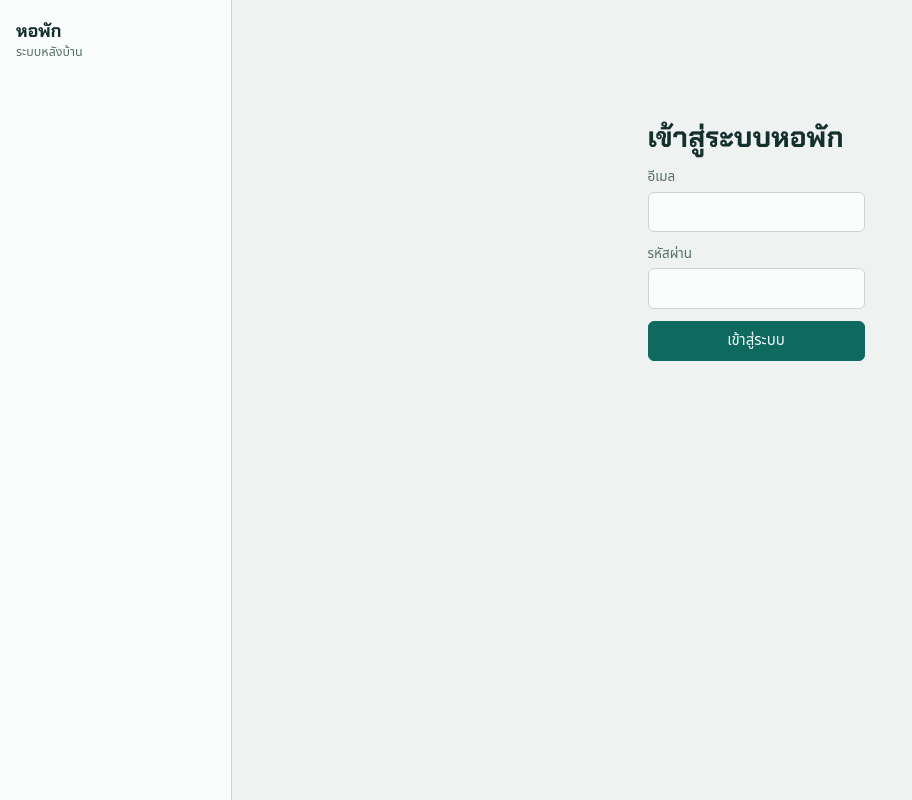
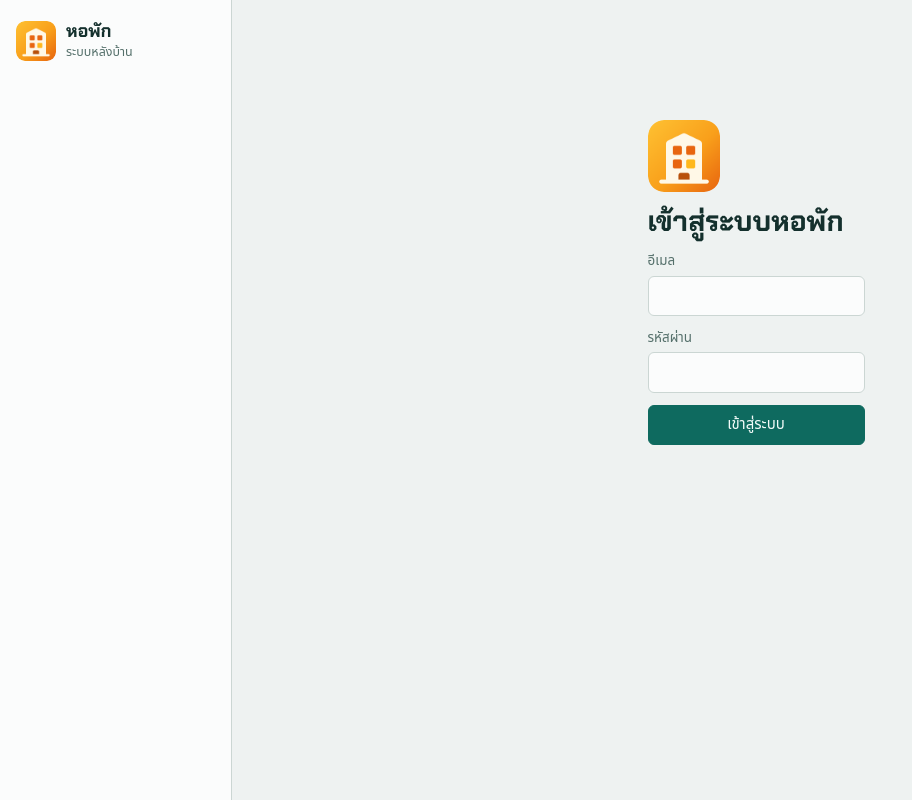
Before and after one commit to Nadear89/kms, a plain HTML site: page index.html in a window 1280 px wide. Shown: the whole page, without its empty margins (0-912 px from the left). Drawn offline with nearby package versions, Linux system fonts and the light colour scheme; a web font is replaced by a local one.

Commit message:
Add files via upload

```diff
--- a/index.html
+++ b/index.html
@@ -36,6 +36,7 @@ button,input,select,textarea{font:inherit;color:inherit}
 .app{display:grid;grid-template-columns:232px minmax(0,1fr);min-height:100vh}
 .side{background:var(--surface);border-right:1px solid var(--line);padding-block:20px;padding-left:max(16px,env(safe-area-inset-left,0px));padding-right:16px;display:flex;flex-direction:column;gap:20px;position:sticky;top:env(safe-area-inset-top,0px);height:100vh;align-self:start}
 .brand{font:700 1.1rem/1.3 var(--display)}
+.brand{display:flex;gap:10px;align-items:center}.brand .logo{width:40px;height:40px;border-radius:9px;flex:none}
 .brand small{display:block;font:400 .78rem var(--body);color:var(--muted)}
 .nav{display:flex;flex-direction:column;gap:2px}
 .nav a{padding:8px 12px;border-radius:6px;color:var(--fg);text-decoration:none;font-weight:500;white-space:nowrap;display:flex;justify-content:space-between;gap:8px}
@@ -185,7 +186,7 @@ fieldset legend{font:600 .95rem var(--display);padding:0 0 6px;color:var(--brass
 </head><body>
 <div class="app">
   <aside class="side">
-    <div class="brand" id="brand">หอพัก<small>ระบบหลังบ้าน</small></div>
+    <div class="brand" id="brand"><img src="favicon-192.png" alt="" class="logo"><span>หอพัก<small>ระบบหลังบ้าน</small></span></div>
     <nav class="nav" id="nav" aria-label="เมนูหลัก"></nav>
     <button class="btn sm out" data-act="logout" id="logoutBtn" hidden>ออกจากระบบ</button>
   </aside>
@@ -394,7 +395,7 @@ const RENDER={home:vHome,rooms:vRooms,tenants:vTenants,contracts:vContracts,mete
 function renderNav(){
   const late=allBills().filter(isLate).length;
   $('#nav').innerHTML=Object.entries(VIEWS).map(([k,l])=>`<a href="#${k}" ${view()===k?'aria-current="page"':''}>${l}${k==='bills'&&late?`<span class="n">${late}</span>`:''}</a>`).join('');
-  $('#brand').innerHTML=esc(S.setup.name||'หอพัก')+'<small>ระบบหลังบ้าน</small>';
+  $('#brand').innerHTML='<img src="favicon-192.png" alt="" class="logo"><span>'+esc(S.setup.name||'หอพัก')+'<small>ระบบหลังบ้าน</small></span>';
 }
 let rq;function render(){cancelAnimationFrame(rq);rq=requestAnimationFrame(paint)}
 function paint(){
@@ -572,7 +573,7 @@ async function refresh(){
   if(rows.length)last=new Date(new Date(rows[rows.length-1].updated_at)-10000).toISOString();
   if(changed)render();
 }
-function loginView(msg=''){$('#nav').innerHTML='';$('#view').innerHTML=`<form class="login" data-login><h1>เข้าสู่ระบบหอพัก</h1>${msg?`<p style="color:var(--crit)">${esc(msg)}</p>`:''}<label class="f">อีเมล<input id="lgE" type="email" autocomplete="username" required></label><label class="f">รหัสผ่าน<input id="lgP" type="password" autocomplete="current-password" required></label><button class="btn pri">เข้าสู่ระบบ</button></form>`}
+function loginView(msg=''){$('#nav').innerHTML='';$('#view').innerHTML=`<form class="login" data-login><img src="favicon-192.png" alt="" width="72" height="72" style="border-radius:16px"><h1>เข้าสู่ระบบหอพัก</h1>${msg?`<p style="color:var(--crit)">${esc(msg)}</p>`:''}<label class="f">อีเมล<input id="lgE" type="email" autocomplete="username" required></label><label class="f">รหัสผ่าน<input id="lgP" type="password" autocomplete="current-password" required></label><button class="btn pri">เข้าสู่ระบบ</button></form>`}
 document.addEventListener('submit',async e=>{if(!e.target.matches('[data-login]'))return;e.preventDefault();
   const{error}=await sb.auth.signInWithPassword({email:$('#lgE').value,password:$('#lgP').value});if(error)return loginView('อีเมลหรือรหัสผ่านไม่ถูกต้อง');start()});
 async function start(){
```
Also changed, not shown: bill.html (+1 -1 lines).
